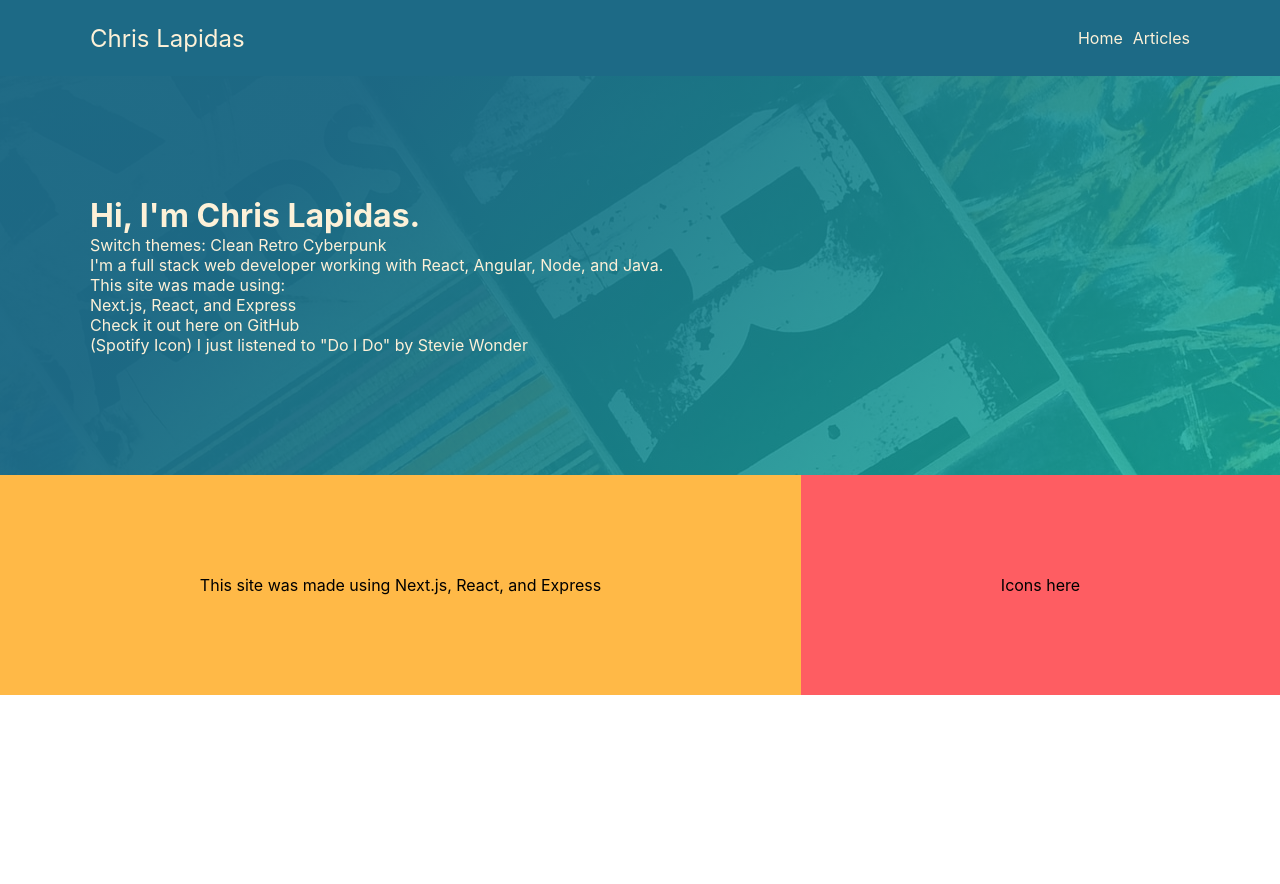
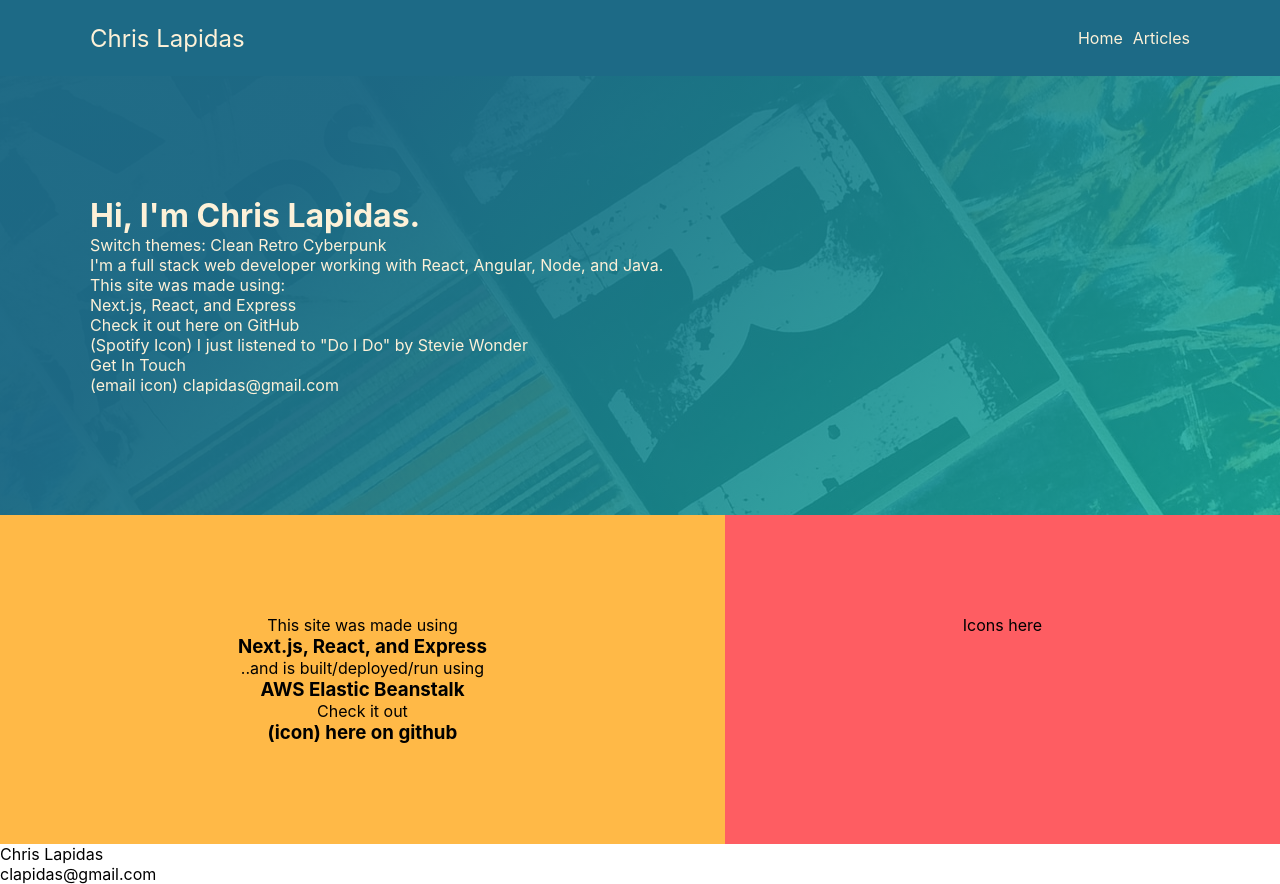
Before and after one commit to chrislapidas/chrislaps, a Next.js app: page / in a window 1280 px wide. Before the commit the page ends 800 px from the top, so only its background shows below. Built offline with nearby package versions, Linux system fonts and the light colour scheme.

Commit message:
Add more content

```diff
--- /dev/null
+++ b/components/Footer.js
@@ -0,0 +1,10 @@
+const Footer = () => {
+    return (
+     <footer>
+         <div>Chris Lapidas</div>
+         <div>clapidas@gmail.com</div>
+     </footer>
+    )
+}
+
+export default Footer;
--- a/components/Layout.js
+++ b/components/Layout.js
@@ -1,4 +1,5 @@
 import Nav from '../components/Nav';
+import Footer from '../components/Footer';
 import styles from '../styles/Layout.module.scss';
 
 const Layout = ({children}) => {
@@ -9,6 +10,7 @@ const Layout = ({children}) => {
          <main>
              {children}
          </main>
+         <Footer />
      </div>
 
  )
--- a/pages/index.js
+++ b/pages/index.js
@@ -13,21 +13,27 @@ export default function Home() {
       <main>
         <div className={styles.landing}>
           <div className={"container"}>
-            <h1>Hi, I'm Chris Lapidas.</h1>
+            <div><h1>Hi, I'm Chris Lapidas.</h1></div>
             <div>Switch themes: Clean Retro Cyberpunk</div>
             <div>I'm a full stack web developer working with React, Angular, Node, and Java.</div>
             <div>This site was made using:</div>
             <div>Next.js, React, and Express</div>
             <div>Check it out <a>here on GitHub</a></div>
             <div>(Spotify Icon) I just listened to <a>"Do I Do" by Stevie Wonder</a></div>
+            <div>Get In Touch</div>
+            <div>(email icon) clapidas@gmail.com</div>
           </div>
         </div>
 
         <div className={styles.section1}>
 
             <div className={styles.section1col1}>
-              This site was made using
-              Next.js, React, and Express
+              <div>This site was made using </div>
+              <div><h3>Next.js, React, and Express</h3></div>
+              <div>..and is built/deployed/run using</div>
+              <div><h3>AWS Elastic Beanstalk</h3></div>
+              <div>Check it out</div>
+              <h3><a>(icon) here on github</a></h3>
             </div>
             <div className={styles.section1col2}>
               Icons here
```
Also changed, not shown: styles/Footer.module.scss (added).
